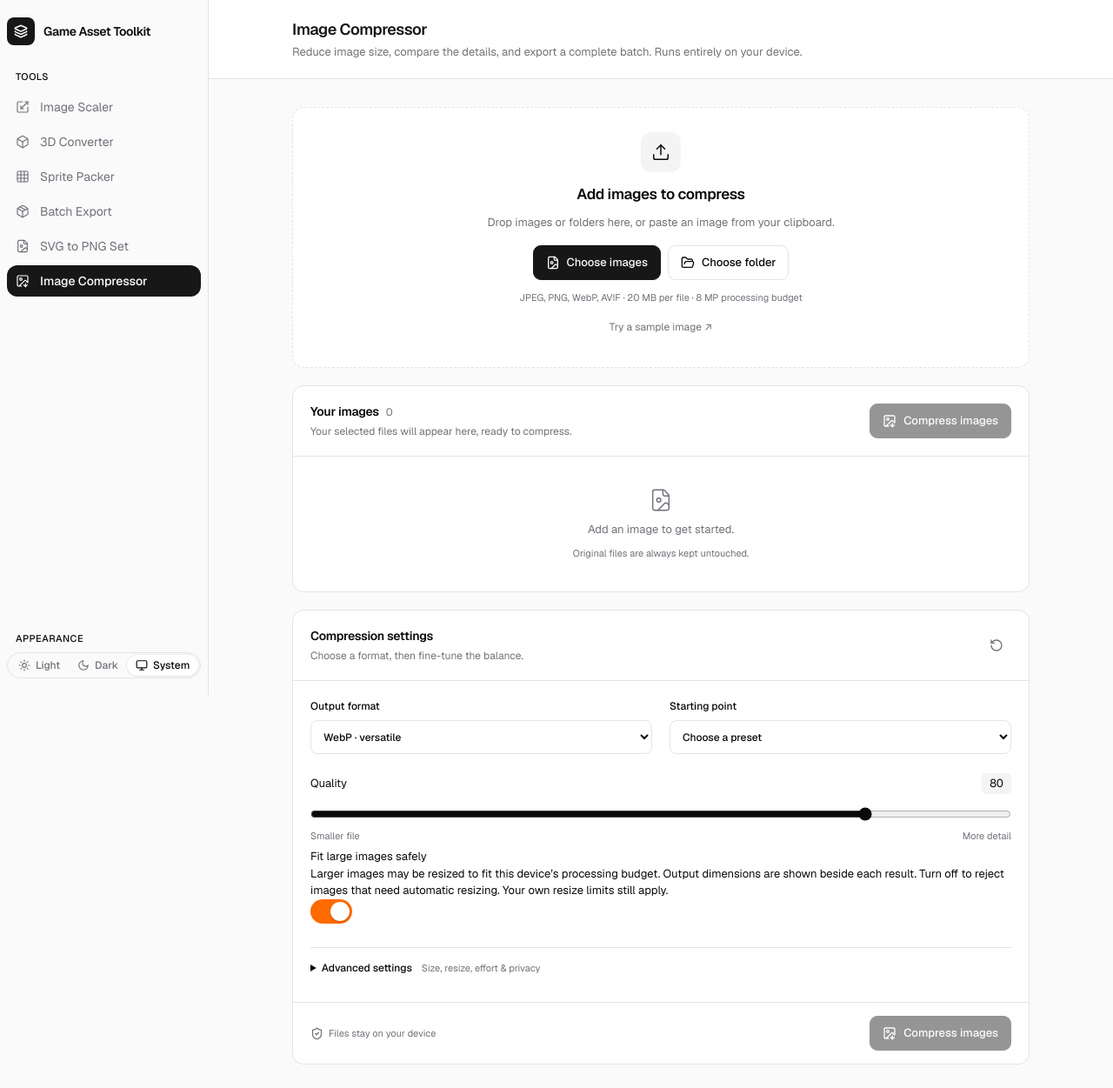
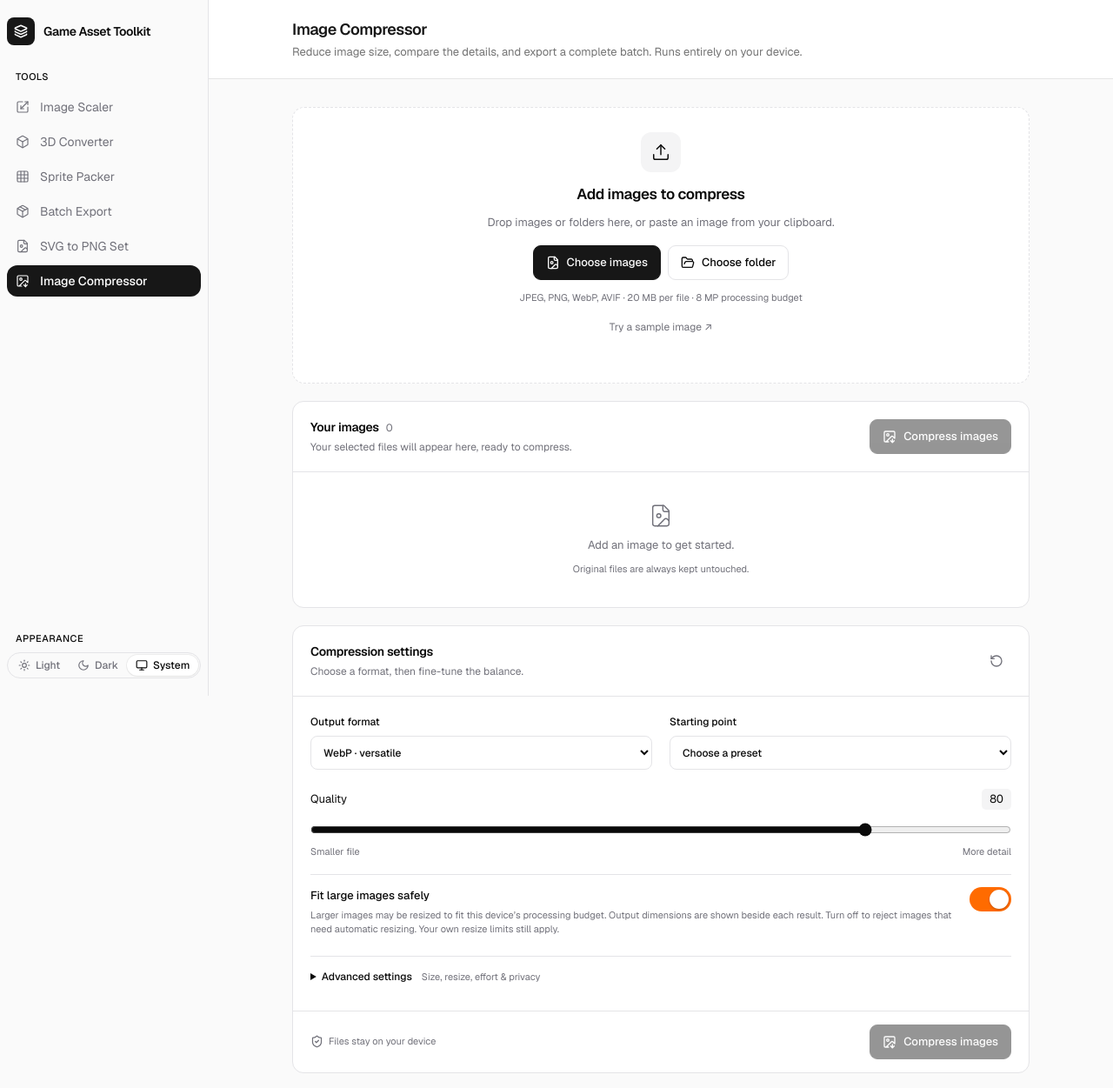
Before and after one commit to naralapraneeth11/game-asset, a Next.js app in the folder game-asset-toolkit/: page /tools/image-compressor in a window 1280 px wide. Shown: the top 1251 px of the page at 87% size. Built offline with nearby package versions, Linux system fonts and the light colour scheme.

Commit message:
Update ImageCompressor.module.css v2 styles

```diff
--- a/game-asset-toolkit/src/tools/image-compressor/ImageCompressor.module.css
+++ b/game-asset-toolkit/src/tools/image-compressor/ImageCompressor.module.css
@@ -6,11 +6,18 @@
 .tool h2 { margin: 0; font-size: 14px; font-weight: 600; letter-spacing: -.02em; }
 .tool p { margin: 0; }
 .hidden { position: absolute; width: 1px; height: 1px; padding: 0; margin: -1px; overflow: hidden; clip: rect(0,0,0,0); white-space: nowrap; border: 0; }
-.drop { display: flex; align-items: center; flex-direction: column; gap: 10px; text-align: center; padding: 28px 18px 20px; border: 1.5px dashed var(--border); border-radius: 14px; background: var(--card); transition: border .15s,background .15s; }
+.drop { display: flex; align-items: center; flex-direction: column; gap: 10px; text-align: center; padding: 28px 18px 20px; border: 1.5px dashed var(--border); border-radius: 14px; background: var(--card); transition: border .15s,background .15s,padding .15s; }
+.dropCompact { padding: 18px 16px 14px; }
 .drop h2 { font-size: 17px; }
+.dropCompact h2 { font-size: 15px; }
 .drop p { color: var(--muted-foreground); max-width: 420px; }
 .dropIcon { display: grid; place-items: center; width: 46px; height: 46px; border-radius: 12px; background: var(--muted); margin-bottom: 3px; }
 .dragging { border-color: var(--foreground); background: var(--muted); }
+.importStatus { min-height: 18px; color: var(--muted-foreground); font-size: 12px; }
+.fileChips { display: flex; flex-wrap: wrap; gap: 6px; justify-content: center; margin: 4px 0 0; padding: 0; list-style: none; max-width: 100%; }
+.fileChips li { display: inline-flex; align-items: center; gap: 6px; max-width: 180px; padding: 5px 9px; border: 1px solid var(--border); border-radius: 999px; background: var(--muted); font-size: 11px; color: var(--foreground); }
+.fileChips li span { overflow: hidden; text-overflow: ellipsis; white-space: nowrap; }
+.moreFiles { color: var(--muted-foreground)!important; background: transparent!important; border-style: dashed!important; }
 .actions,.primary,.secondary { display: flex; align-items: center; justify-content: center; gap: 8px; }
 .actions { margin: 6px 0 2px; flex-wrap: wrap; }
 .primary,.secondary { min-height: 40px; border-radius: 9px; padding: 9px 14px; font-weight: 500!important; border: 1px solid var(--border); white-space: nowrap; }
@@ -25,6 +32,10 @@
 .cardHeading { display: flex; justify-content: space-between; align-items: center; gap: 14px; padding: 19px 20px; border-bottom: 1px solid var(--border); }
 .cardHeading > div { min-width: 0; }
 .cardHeading p { margin-top: 3px; color: var(--muted-foreground); font-size: 12px; }
+.queueActions { display: flex; align-items: center; gap: 8px; flex-shrink: 0; }
+.queueSummary { display: flex; justify-content: space-between; gap: 12px; padding: 10px 20px; border-bottom: 1px solid var(--border); background: var(--muted); font-size: 12px; color: var(--muted-foreground); }
+.queueSummary a { color: var(--foreground); text-decoration: none; }
+.queueSummary a:hover { text-decoration: underline; text-underline-offset: 3px; }
 .settingsFields { border: 0; padding: 20px; min-width: 0; }
 .fieldGrid { display: grid; grid-template-columns: repeat(2,minmax(0,1fr)); gap: 17px 20px; }
 .field { display: flex; flex-direction: column; gap: 7px; font-size: 12px; font-weight: 500; }
@@ -36,17 +47,19 @@
 .tool input[type=range] { width: 100%; accent-color: var(--foreground); cursor: pointer; min-height: 22px; }
 .rangeEnds { margin-top: -6px; color: var(--muted-foreground); font-size: 11px; }
 .explainer { padding: 16px 0 0; color: var(--muted-foreground); font-size: 12px; }
+.toggleRow { display: flex; justify-content: space-between; gap: 16px; align-items: flex-start; margin-top: 18px; padding: 14px 0 0; border-top: 1px solid var(--border); }
+.toggleRow > div { min-width: 0; flex: 1; }
+.toggleRow label { display: block; font-size: 13px; font-weight: 500; }
+.toggleRow p { margin-top: 4px; color: var(--muted-foreground); font-size: 11px; line-height: 1.5; }
 .advanced { margin-top: 22px; border-top: 1px solid var(--border); padding-top: 14px; }
 .advanced summary { cursor: pointer; font-size: 12px; font-weight: 500; min-height: 28px; }
 .advanced summary span { font-weight: 400; color: var(--muted-foreground); margin-left: 8px; font-size: 11px; }
 .advanced[open] summary { margin-bottom: 16px; }
 .advanced .hint { margin: 14px 0; }
+.advanced .toggleRow { border-top: 0; padding-top: 0; }
 .colorField { display: flex; align-items: center; gap: 9px; height: 39px; }
 .colorField input { width: 35px; height: 32px; padding: 2px; border-radius: 6px; border: 1px solid var(--border); background: var(--card); }
 .colorField span { font-size: 11px; font-variant-numeric: tabular-nums; }
-.checkLabel { display: flex; gap: 9px; margin-top: 15px; align-items: flex-start; }
-.checkLabel input { margin-top: 3px; width: 15px; height: 15px; accent-color: var(--foreground); }
-.checkLabel span { flex: 1; font-size: 12px; }.checkLabel small { display: block; margin-top: 3px; color: var(--muted-foreground); font-size: 11px; }
 .settingsFooter,.queueFooter { display: flex; align-items: center; justify-content: space-between; gap: 12px; padding: 15px 20px; border-top: 1px solid var(--border); }
 .settingsFooter p { display: flex; gap: 6px; color: var(--muted-foreground); font-size: 11px; align-items: center; }
 .iconButton { display: grid; place-items: center; width: 34px; height: 34px; border: 0; border-radius: 7px; background: transparent; color: var(--muted-foreground); flex-shrink: 0; }
@@ -62,12 +75,13 @@
 .fileInfo { min-width: 0; flex: 1; }.fileInfo p { font-size: 11px; color: var(--muted-foreground); margin-top: 4px; overflow-wrap: anywhere; }
 .fileName { display: block; max-width: 100%; white-space: nowrap; overflow: hidden; text-overflow: ellipsis; padding: 2px 0; background: transparent; border: 0; color: var(--foreground); text-align: left; font-weight: 500!important; }
 .fileName:disabled { opacity: 1!important; cursor: default!important; }.fileName:not(:disabled):hover { text-decoration: underline; text-underline-offset: 3px; }
-.rowActions { display: flex; gap: 2px; }.fileInfo .error,.error { color: #b45309; font-size: 11px; }.tool:global(.dark) .error { color: #fbbf24; }
+.rowActions { display: flex; gap: 2px; align-items: center; }.fileInfo .error,.error { color: #b45309; font-size: 11px; }
 :global(.dark) .error { color: #fbbf24; }
 .muted { color: var(--muted-foreground); font-size: 11px; }
 .queueFooter span { color: var(--muted-foreground); font-size: 11px; }
 .pill { padding: 4px 8px; border-radius: 6px; background: var(--muted); font-size: 11px; white-space: nowrap; }
 .truncate { overflow: hidden; text-overflow: ellipsis; white-space: nowrap; }
+.previewAnchor { scroll-margin-top: 24px; }
 .compareToolbar { display: flex; align-items: center; gap: 10px; padding: 12px 16px; flex-wrap: wrap; }
 .buttonGroup { display: flex; padding: 2px; border: 1px solid var(--border); border-radius: 7px; }
 .buttonGroup button,.panControls button { min-width: 30px; min-height: 30px; border: 0; background: transparent; color: var(--foreground); border-radius: 5px; font-size: 11px!important; padding: 4px 8px; }
@@ -88,5 +102,5 @@
 .offline { display: flex; justify-content: space-between; align-items: center; flex-wrap: wrap; gap: 10px; padding: 0 2px; font-size: 11px; color: var(--muted-foreground); }.offline > div { display: flex; align-items: center; gap: 7px; }
 .footnote { line-height: 1.7; padding: 0 2px; }
 .spin { animation: spin 1s linear infinite; }@keyframes spin { to { transform: rotate(360deg); } }
-@media (max-width: 520px) { .fieldGrid { grid-template-columns: 1fr; }.settingsFooter { align-items: stretch; flex-direction: column; }.settingsFooter p { justify-content: center; order: 2; }.cardHeading,.settingsFields { padding: 16px; }.drop h2 { font-size: 15px; }.advanced summary span { display: block; margin: 3px 0 0 15px; }.queue li { padding: 12px 10px; gap: 5px; }.fileIcon { width: 26px; }.queueFooter { align-items: flex-start; flex-direction: column; }.queueFooter button { width: 100%; }.viewport { height: 320px; }.resultDetails { flex-direction: column; }.pill { white-space: normal; text-align: right; max-width: 90px; }.inlineLabel { margin-left: 0; }.compareToolbar { gap: 8px; } }
+@media (max-width: 520px) { .fieldGrid { grid-template-columns: 1fr; }.settingsFooter,.cardHeading { align-items: stretch; flex-direction: column; }.queueActions { width: 100%; }.queueActions .primary { flex: 1; }.settingsFooter p { justify-content: center; order: 2; }.cardHeading,.settingsFields { padding: 16px; }.drop h2 { font-size: 15px; }.advanced summary span { display: block; margin: 3px 0 0 15px; }.queue li { padding: 12px 10px; gap: 5px; }.fileIcon { width: 26px; }.queueFooter { align-items: flex-start; flex-direction: column; }.queueFooter button { width: 100%; }.viewport { height: 320px; }.resultDetails { flex-direction: column; }.pill { white-space: normal; text-align: right; max-width: 90px; }.inlineLabel { margin-left: 0; }.compareToolbar { gap: 8px; }.toggleRow { flex-direction: column; } }
 @media (prefers-reduced-motion: reduce) { .tool button,.drop { transition: none; }.spin { animation: none; } }
```
